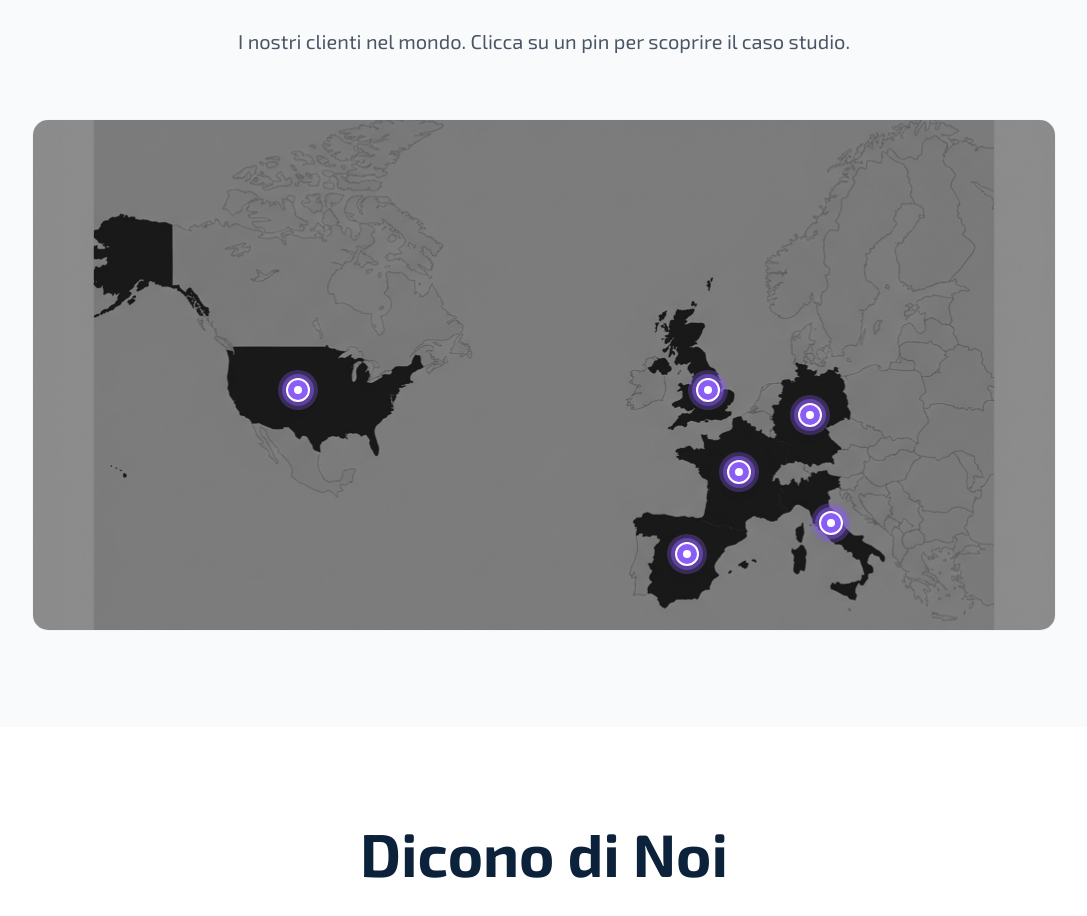
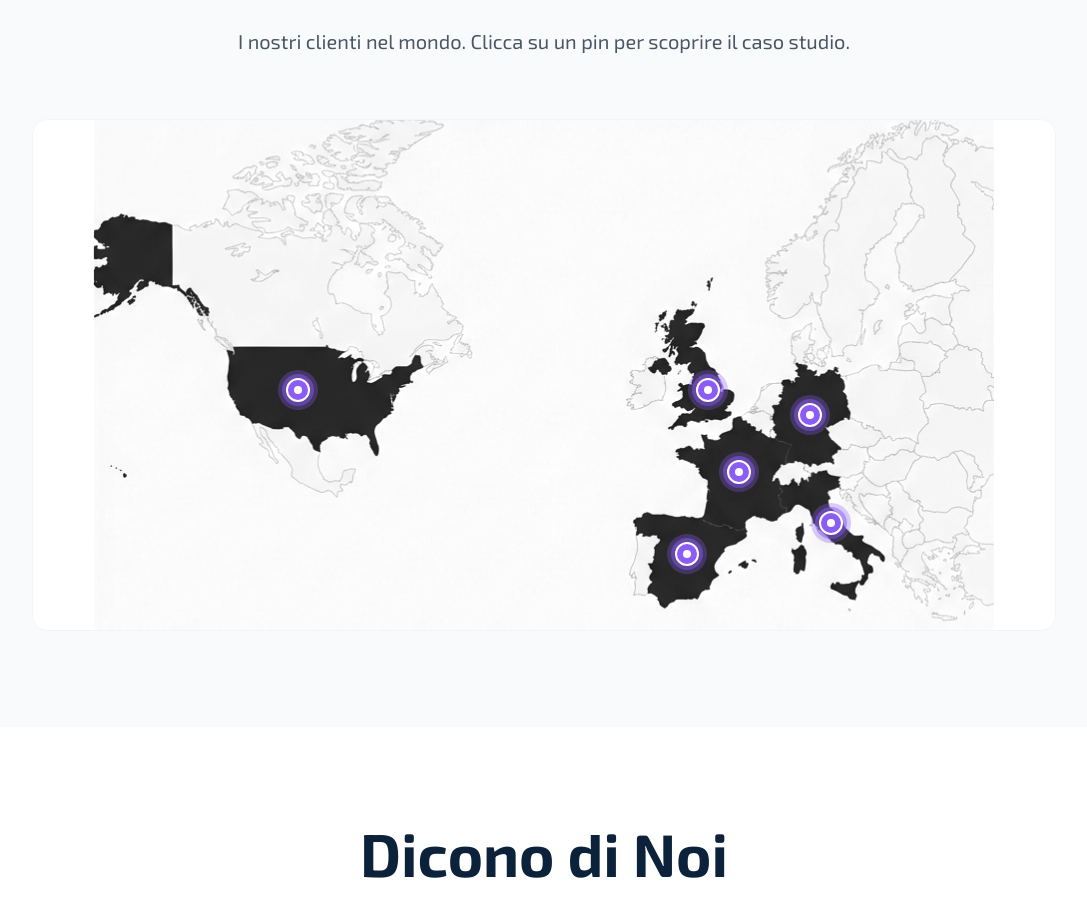
Before and after one commit to oddo99/Mela-vercel, a Next.js app: page / in a window 1280 px wide. Shown: the part 4123-5039 px from the top of the page, without its empty margins (96-1183 px from the left). Built offline with nearby package versions, Linux system fonts and the light colour scheme.

Commit message:
Fix: Restore map brightness to 100 for better visibility

```diff
--- a/src/components/ui/CaseStudyMap.tsx
+++ b/src/components/ui/CaseStudyMap.tsx
@@ -86,7 +86,7 @@ export const CaseStudyMap = () => {
                     <img
                         src="/images/world-map.png"
                         alt="World Map"
-                        className="w-full h-full object-cover opacity-90 brightness-50 contrast-125 saturate-0"
+                        className="w-full h-full object-cover opacity-90 brightness-100 contrast-125 saturate-0"
                     />
                 </div>
 
```
